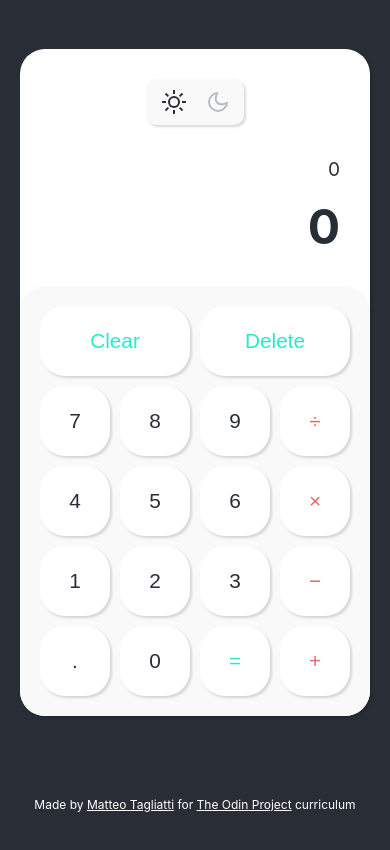
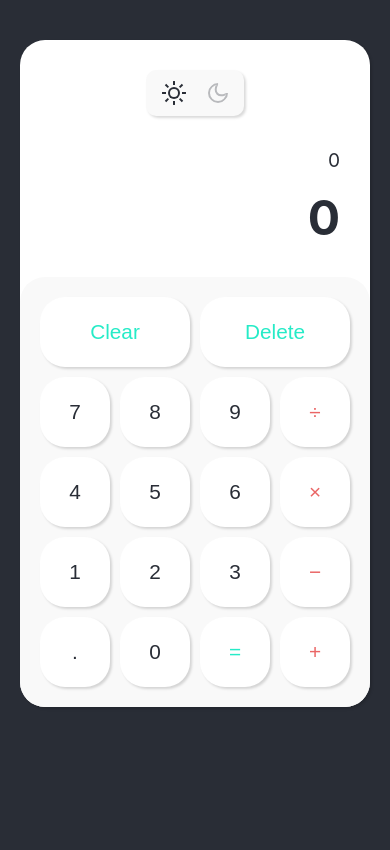
Before and after one commit to matteotagliatti/js-calculator, a plain HTML site: page index.html in a window 390 px wide. Drawn offline with Linux system fonts and the light colour scheme.

Commit message:
rm footer, better body height

```diff
--- a/index.html
+++ b/index.html
@@ -1,19 +1,21 @@
 <!DOCTYPE html>
 <html lang="en" data-theme="dark">
   <head>
-    <meta charset="UTF-8">
-    <meta http-equiv="X-UA-Compatible" content="IE=edge">
-    <meta name="viewport" content="width=device-width, initial-scale=1.0">
+    <meta charset="UTF-8" />
+    <meta http-equiv="X-UA-Compatible" content="IE=edge" />
+    <meta name="viewport" content="width=device-width, initial-scale=1.0" />
     <title>Calculator</title>
 
-    <link rel="stylesheet" href="style.css">
+    <link rel="stylesheet" href="style.css" />
   </head>
   <body>
     <div class="container">
       <div class="screen">
         <div class="icons">
           <button><i id="toggleLightTheme" class="icon gg-sun"></i></button>
-                <button><i id="toggleDarkTheme" class="icon active gg-moon"></i></button>
+          <button>
+            <i id="toggleDarkTheme" class="icon active gg-moon"></i>
+          </button>
         </div>
         <div class="operation">
           <p id="lastOperationScreen">0</p>
@@ -44,10 +46,6 @@
       </div>
     </div>
 
-    <footer>
-        <p>Made by <a href="https://github.com/matteotagliatti/">Matteo Tagliatti</a> for <a href="https://theodinproject.com/">The Odin Project</a> curriculum</p>
-        </footer>
-
     <script src="script.js"></script>
   </body>
 </html>
--- a/style.css
+++ b/style.css
@@ -1,17 +1,17 @@
 /* Themes */
 
 html[data-theme="dark"] {
-    --body-color: #FFFFFF;
-    --background-color: #22252D;
-    --background-color-secondary: #292D36;
-    --text-color: #FFFFFF;
+  --body-color: #ffffff;
+  --background-color: #22252d;
+  --background-color-secondary: #292d36;
+  --text-color: #ffffff;
 }
 
 html[data-theme="light"] {
-    --body-color: #292D36;
-    --background-color: #FFFFFF;
-    --background-color-secondary: #F9F9F9;
-    --text-color: #292D36;
+  --body-color: #292d36;
+  --background-color: #ffffff;
+  --background-color-secondary: #f9f9f9;
+  --text-color: #292d36;
 }
 
 /* Global */
@@ -21,22 +21,33 @@ html[data-theme="light"] {
 }
 
 :root {
-    --red: #EA6666;
-    --light-blue: #26EBC7;
+  --red: #ea6666;
+  --light-blue: #26ebc7;
 }
 
-@import url('https://rsms.me/inter/inter.css');
+@import url("https://rsms.me/inter/inter.css");
 
-html {font-size: 100%;}
-h1 {font-size: 3rem; margin: 1rem 0 0 0;}
-p {color:var(--background-color); font-size: 1.2rem; margin: 0;}
-a {color: var(--background-color)}
+html {
+  font-size: 100%;
+}
+h1 {
+  font-size: 3rem;
+  margin: 1rem 0 0 0;
+}
+p {
+  color: var(--background-color);
+  font-size: 1.2rem;
+  margin: 0;
+}
+a {
+  color: var(--background-color);
+}
 
 body {
   background-color: var(--body-color);
   color: var(--text-color);
-    font-family: 'Inter', sans-serif;
-    height: 100vh;
+  font-family: "Inter", sans-serif;
+  padding: 2rem 0;
   display: flex;
   align-items: center;
   flex-direction: column;
@@ -103,16 +114,16 @@ button {
 .gg-moon::after {
   display: block;
   box-sizing: border-box;
-    border-radius: 50%
+  border-radius: 50%;
 }
 .gg-moon {
   overflow: hidden;
   position: relative;
-    transform: rotate(-135deg) scale(var(--ggs,1));
+  transform: rotate(-135deg) scale(var(--ggs, 1));
   width: 20px;
   height: 20px;
   border: 2px solid;
-    border-bottom-color: transparent
+  border-bottom-color: transparent;
 }
 .gg-moon::after {
   content: "";
@@ -122,32 +133,27 @@ button {
   border: 2px solid transparent;
   box-shadow: 0 0 0 2px;
   top: 8px;
-    left: 2px
+  left: 2px;
 }
 
 .gg-sun {
   box-sizing: border-box;
   position: relative;
   display: block;
-    transform: scale(var(--ggs,1));
+  transform: scale(var(--ggs, 1));
   width: 24px;
   height: 24px;
-    background:
-    linear-gradient(to bottom,
-    currentColor 4px,transparent 0)
+  background: linear-gradient(to bottom, currentColor 4px, transparent 0)
       no-repeat 5px -6px/2px 6px,
-    linear-gradient(to bottom,
-    currentColor 4px,transparent 0)
-    no-repeat 5px 14px/2px 6px,
-    linear-gradient(to bottom,
-    currentColor 4px,transparent 0)
-    no-repeat -8px 5px/6px 2px,
-    linear-gradient(to bottom,
-    currentColor 4px,transparent 0)
-    no-repeat 14px 5px/6px 2px;
+    linear-gradient(to bottom, currentColor 4px, transparent 0) no-repeat 5px
+      14px/2px 6px,
+    linear-gradient(to bottom, currentColor 4px, transparent 0) no-repeat -8px 5px/6px
+      2px,
+    linear-gradient(to bottom, currentColor 4px, transparent 0) no-repeat 14px
+      5px/6px 2px;
   border-radius: 100px;
   box-shadow: inset 0 0 0 2px;
-    border: 6px solid transparent
+  border: 6px solid transparent;
 }
 
 .gg-sun::after,
@@ -161,15 +167,15 @@ button {
   border-right: 4px solid;
   border-left: 4px solid;
   left: -6px;
-    top: 5px
+  top: 5px;
 }
 
 .gg-sun::before {
-    transform: rotate(-45deg)
+  transform: rotate(-45deg);
 }
 
 .gg-sun::after {
-    transform: rotate(45deg)
+  transform: rotate(45deg);
 }
 
 /* Operation */
@@ -225,12 +231,6 @@ button {
   color: var(--light-blue);
 }
 
-/* Footer */
-
-footer {
-    text-align: center;
-}
-
 /* Mobile */
 
 @media only screen and (max-width: 768px) {
@@ -242,8 +242,4 @@ footer {
     width: 70px;
     height: 70px;
   }
-
-    footer p {
-        font-size: 12px;
 }
-  }
```
Lines whose indentation alone changed are shown as unchanged.
